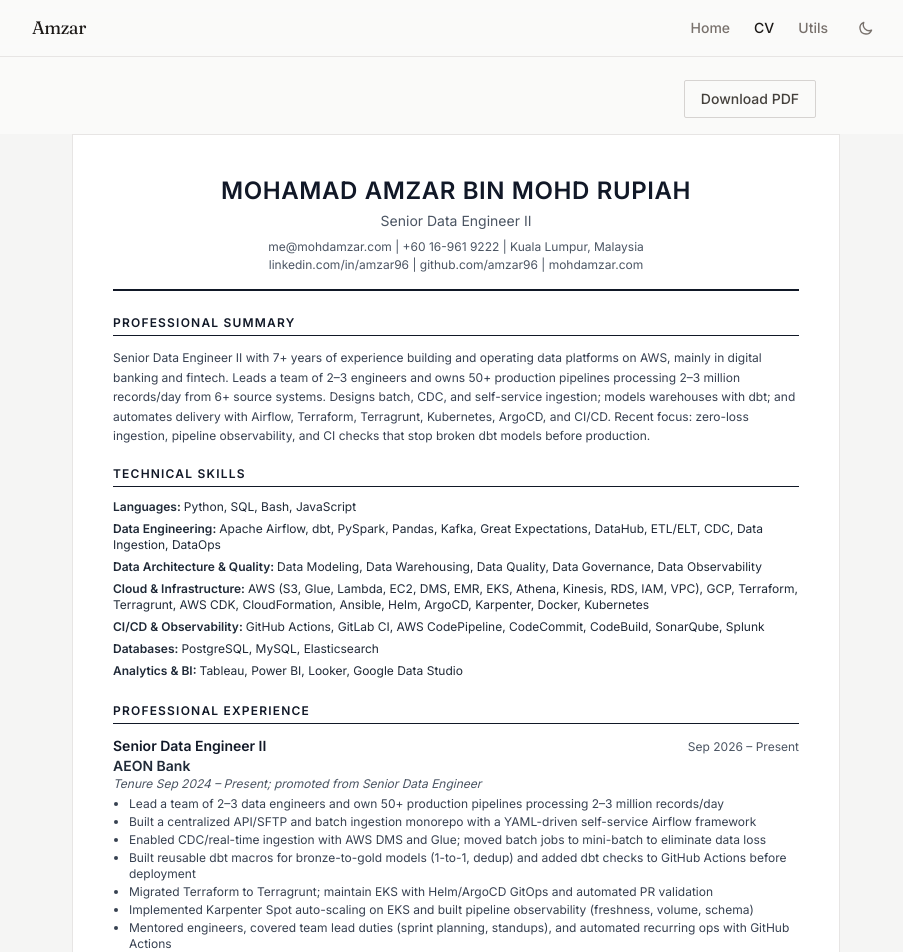
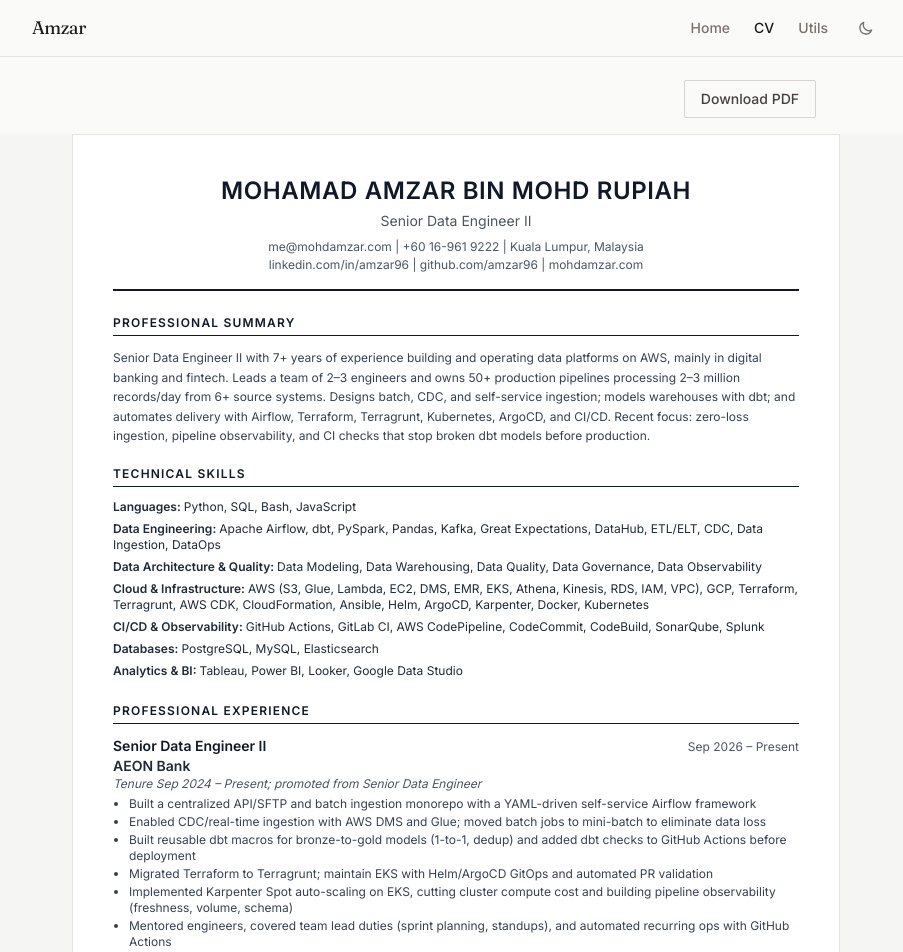
Before and after one commit to amzar96/mohdamzar.com, a React (Vite) app: page /cv in a window 1280 px wide. Shown: the top 952 px of the page, without its empty margins (184-1087 px from the left). Built offline with nearby package versions, Linux system fonts and the light colour scheme.

Commit message:
Polish final CV layout and homepage promotion note
- Add Karpenter cost outcome
- Keep experience roles intact across page breaks
- Clarify the homepage AEON promotion date

```diff
--- a/public/config.yaml
+++ b/public/config.yaml
@@ -28,7 +28,7 @@ experience:
     company: AEON Bank
     period: Sep 2024 - Present
     location: Kuala Lumpur · Hybrid
-    description: ""
+    description: "Promoted from Senior Data Engineer in Sep 2026; leading 2–3 engineers and 50+ production pipelines."
     technologies:
       - Python
       - SQL
@@ -194,12 +194,11 @@ cv:
       period: Sep 2026 – Present
       note: Tenure Sep 2024 – Present; promoted from Senior Data Engineer
       bullets:
-        - Lead a team of 2–3 data engineers and own 50+ production pipelines processing 2–3 million records/day
         - Built a centralized API/SFTP and batch ingestion monorepo with a YAML-driven self-service Airflow framework
         - Enabled CDC/real-time ingestion with AWS DMS and Glue; moved batch jobs to mini-batch to eliminate data loss
         - Built reusable dbt macros for bronze-to-gold models (1-to-1, dedup) and added dbt checks to GitHub Actions before deployment
         - Migrated Terraform to Terragrunt; maintain EKS with Helm/ArgoCD GitOps and automated PR validation
-        - Implemented Karpenter Spot auto-scaling on EKS and built pipeline observability (freshness, volume, schema)
+        - Implemented Karpenter Spot auto-scaling on EKS, cutting cluster compute cost and building pipeline observability (freshness, volume, schema)
         - Mentored engineers, covered team lead duties (sprint planning, standups), and automated recurring ops with GitHub Actions
       technologies:
         - Python
--- a/src/pages/CV.tsx
+++ b/src/pages/CV.tsx
@@ -14,7 +14,7 @@ const SectionTitle: React.FC<{ children: React.ReactNode }> = ({ children }) =>
 );
 
 const ExperienceItem: React.FC<{ exp: CVExperience }> = ({ exp }) => (
-  <div className="mb-5">
+  <div className="mb-5 break-inside-avoid">
     <div className="break-after-avoid break-inside-avoid">
       <div className="flex justify-between items-baseline">
         <span className="font-bold text-sm text-gray-900 dark:text-gray-100 print:text-black">{exp.title}</span>
```
